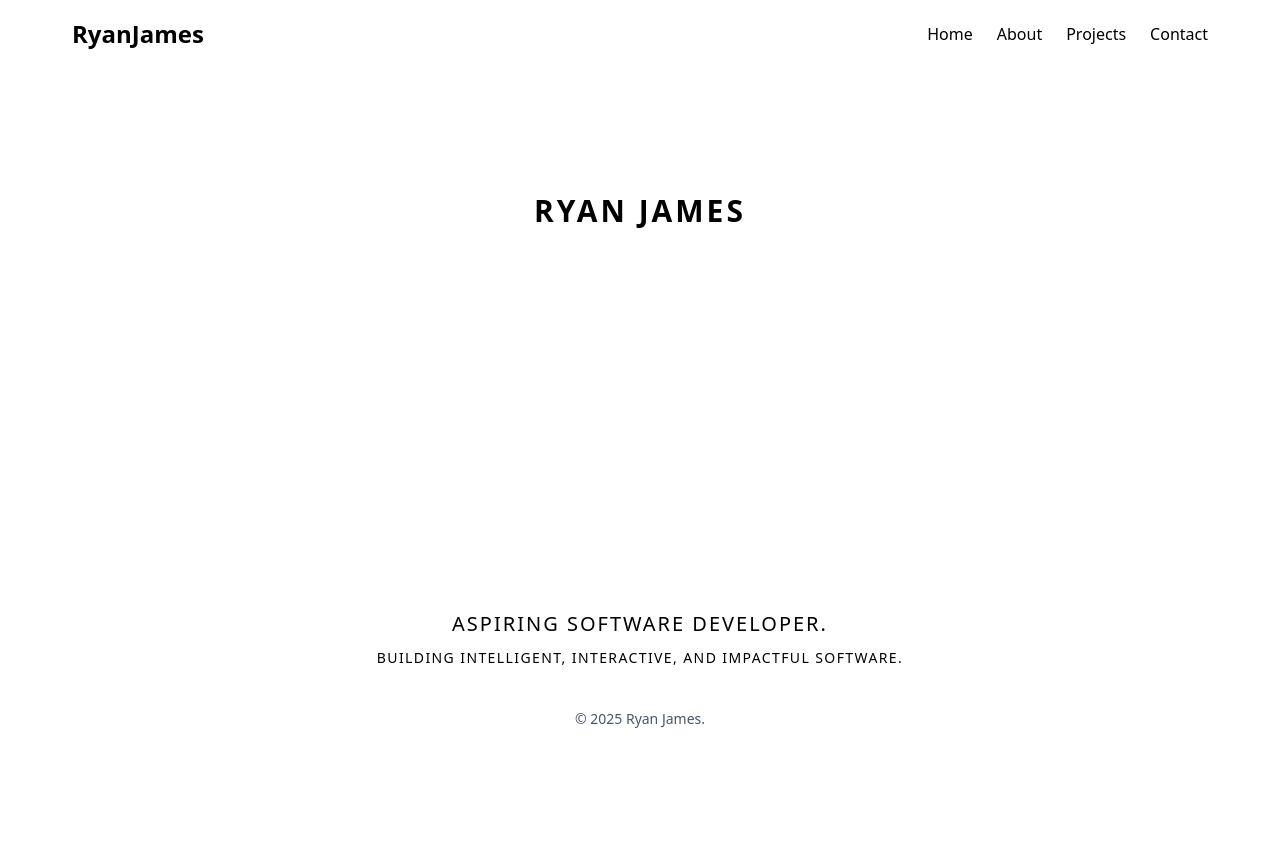
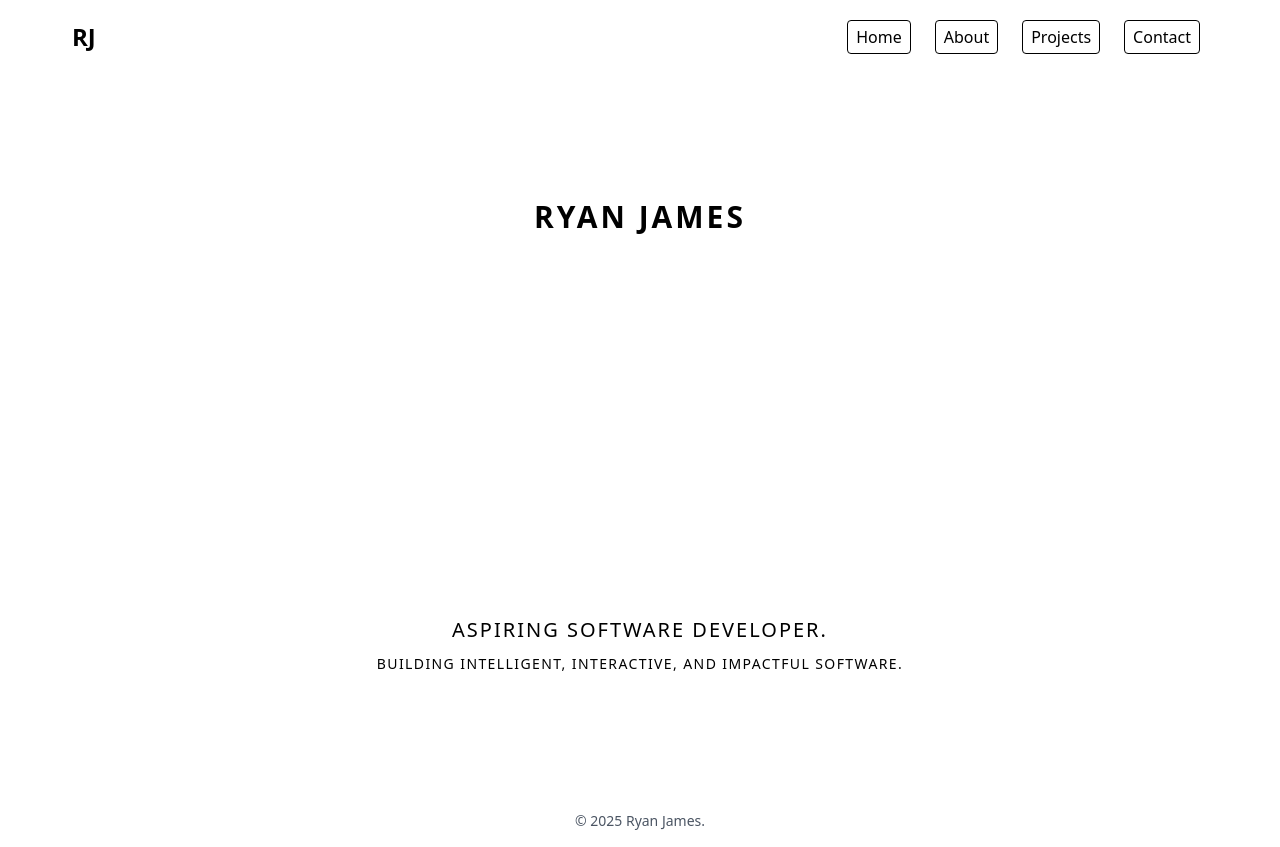
Before and after one commit to RjSup/Ryan-James, a React (Vite) app: page / in a window 1280 px wide. Before the commit the page ends 800 px from the top, so only its background shows below. Built offline with nearby package versions, Linux system fonts and the light colour scheme.

Commit message:
- landing, nav, burger sytling

```diff
--- a/src/components/NavBar.tsx
+++ b/src/components/NavBar.tsx
@@ -10,15 +10,15 @@ const Navbar = () => {
     <header className={styles.header}>
       {/* Logo */}
       <div className={styles.logo}>
-        <a className={styles.title}>RyanJames</a>
+        <a className={styles.title}>RJ</a>
       </div>
 
       {/* Desktop nav links */}
       <nav className={`${styles.nav} ${isMenuOpen ? styles.open : ''}`}>
-        <a href="#landing" onClick={() => setIsMenuOpen(false)}>Home</a>
-        <a href="#about" onClick={() => setIsMenuOpen(false)}>About</a>
-        <a href="#projects" onClick={() => setIsMenuOpen(false)}>Projects</a>
-        <a href="#contact" onClick={() => setIsMenuOpen(false)}>Contact</a>
+        <a className={`${styles.navLink}`} href="" onClick={() => setIsMenuOpen(false)}>Home</a>
+        <a className={`${styles.navLink}`} href="" onClick={() => setIsMenuOpen(false)}>About</a>
+        <a className={`${styles.navLink}`} href="" onClick={() => setIsMenuOpen(false)}>Projects</a>
+        <a className={`${styles.navLink}`} href="" onClick={() => setIsMenuOpen(false)}>Contact</a>
       </nav>
 
       {/* Burger menu (right side) */}
--- a/src/components/navbar.module.css
+++ b/src/components/navbar.module.css
@@ -9,7 +9,6 @@
   margin: 0 auto;
 }
 
-/* Logo styles */
 .logo {
   font-weight: bold;
   font-size: 1.5rem;
@@ -24,23 +23,57 @@
 .nav {
   display: flex;
   gap: 1.5rem;
+  padding: 0.25rem 0.5rem;
 }
 
-/* Hide nav links on small screens */
+.nav a {
+  text-decoration: none;
+  color: black;
+  font-weight: 500;
+  padding: 0.25rem 0.5rem;
+  border: 1px solid;
+  border-radius: 4px;
+  transition: background-color 0.3s ease, border-color 0.3s ease, font-size 0.3s ease;
+}
+
+.nav a:hover {
+  background-color: rgba(119, 158, 203, 1);
+  border-color: black;
+}
+
 @media (max-width: 768px) {
   .nav {
     display: none;
     flex-direction: column;
-    position: absolute;
-    top: 100%;
-    right: 0;
-    background-color: white;
-    width: 200px;
-    border: 1px solid #ddd;
-    padding: 1rem;
+    justify-content: center;
+    align-items: center;
+    position: fixed;
+    top: 0;
+    left: 0;
+    width: 100%;
+    height: 100%;
+    background-color: rgba(0, 0, 0, 0.9);
+    gap: 2rem;
+    padding: 0;
+    z-index: 999;
+    opacity: 0;
+    transition: opacity 0.3s ease;
   }
 
   .nav.open {
     display: flex;
+    opacity: 1;
+  }
+
+  .nav a {
+    font-size: 2rem;
+    padding: 1rem 2rem;
+    color: white;
+    border: 1px solid white;
+  }
+
+  .nav a:hover {
+    background-color: rgba(119, 158, 203, 1);
+    border-color: black;
   }
 }
--- a/src/components/navburger.module.css
+++ b/src/components/navburger.module.css
@@ -7,7 +7,6 @@
   cursor: pointer;
 }
 
-/* Hamburger lines */
 .burger div {
   height: 3px;
   background-color: black;
@@ -15,7 +14,6 @@
   transition: all 0.3s ease;
 }
 
-/* Animate burger when open */
 .burger.open div:nth-child(1) {
   transform: rotate(45deg) translate(5px, 5px);
 }
@@ -28,7 +26,6 @@
   transform: rotate(-45deg) translate(5px, -5px);
 }
 
-/* Show burger on small screens */
 @media (max-width: 768px) {
   .burger {
     display: flex;
--- a/src/pages/footer.module.css
+++ b/src/pages/footer.module.css
@@ -1,6 +1,6 @@
 .footer {
   width: 100%;
-  padding-top: 1rem;
+  padding-top: 7rem;
   padding-bottom: 1rem;
   text-align: center;
   color: #4B5563;
--- a/src/pages/landing.module.css
+++ b/src/pages/landing.module.css
@@ -1,3 +1,14 @@
+.landing-container {
+  flex: 1;
+  display: flex;
+  flex-direction: column;
+  justify-content: flex-start;
+  align-items: center;
+  padding: 1.5rem;
+  scroll-snap-align: start;
+  box-sizing: border-box;
+}
+
 .landing-container {
   display: flex;
   flex-direction: column;
```
